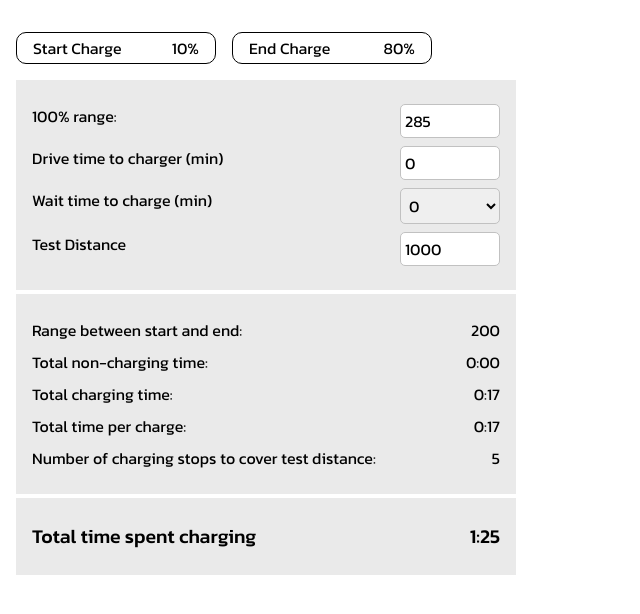
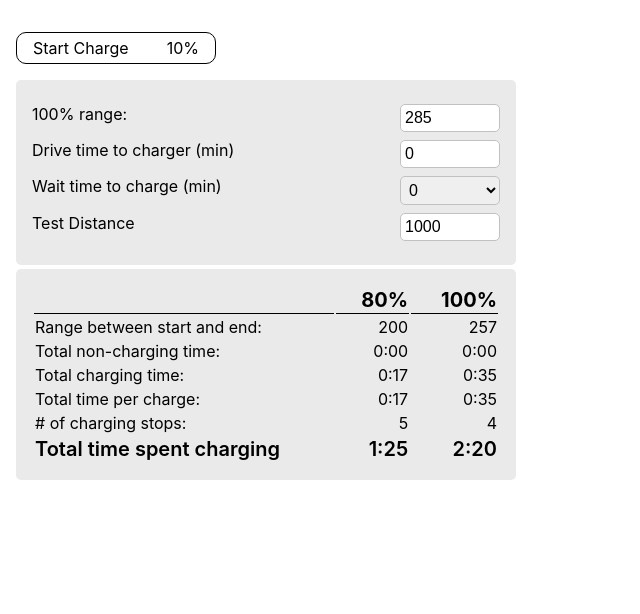
Before and after one commit to aokorodu/EVChargeTime, a React (Create React App) app in the folder ev-chargetime/: page / in a window 1280 px wide. Shown: the top 614 px of the page, without its empty margins (0-640 px from the left). Built offline with nearby package versions, Linux system fonts and the light colour scheme.

Commit message:
show both 80 and 100 percent

```diff
--- a/ev-chargetime/src/App.css
+++ b/ev-chargetime/src/App.css
@@ -1,7 +1,9 @@
 @import url("https://fonts.googleapis.com/css2?family=Kanit:wght@100;200;300;400;500;600;700;800;900&display=swap");
 
+:root {
+  --borderRadius: 5px;
+}
 * {
-  font-family: "Kanit", sans-serif;
   box-sizing: border-box;
 }
 .App {
@@ -30,6 +32,7 @@
   width: 90%;
   max-width: 500px;
   margin-top: 0.25rem;
+  border-radius: var(--borderRadius);
 }
 
 .inputStuff,
@@ -46,7 +49,7 @@ input {
   font-size: 1rem;
   color: black;
   border: 1px solid #c1c1c1;
-  border-radius: 5px;
+  border-radius: var(--borderRadius);
   padding: 0.25rem;
   width: 100px;
 }
@@ -54,7 +57,7 @@ input {
 select {
   font-size: 1rem;
   border: 1px solid #c1c1c1;
-  border-radius: 5px;
+  border-radius: var(--borderRadius);
   padding: 0.25rem;
   width: 100px;
 }
@@ -63,3 +66,32 @@ select {
   font-weight: 500;
   font-size: 1.22rem;
 }
+
+.chartHolder {
+  width: 100%;
+  max-width: 500px;
+  height: 500px;
+  margin-top: 0.25rem;
+  border-radius: var(--borderRadius);
+  overflow: hidden;
+}
+
+table {
+  width: 100%;
+}
+th {
+  border-bottom: 1px solid black;
+  text-align: right;
+}
+td:first-child {
+  width: 300px;
+  text-align: left;
+}
+td {
+  text-align: right;
+}
+
+tr:last-child {
+  font-size: 1.25rem;
+  font-weight: 600;
+}
--- a/ev-chargetime/src/App.tsx
+++ b/ev-chargetime/src/App.tsx
@@ -2,24 +2,27 @@ import React, { useEffect, useState } from 'react';
 import './App.css';
 import Selector from './components/Selector';
 import CustomSelector from './components/CustomSelector';
+import Chart from './components/Chart';
 
 function App() {
   const chargeCurve = [2.36, 2.07, 2.07, 2.07, 2.53, 2.85, 3.3, 18]
   const defaultRange: Number = 285;
+
   const [startcharge, setStartCharge] = useState(10);
-  const [endcharge, setEndCharge] = useState(80);
+  //const [endcharge, setEndCharge] = useState(80);
   const [range, setRange] = useState(defaultRange);
   const [driveTime, setDriveTime] = useState(0);
   const [waitTime, setWaitTime] = useState(0);
-  const [totalTimePer, setTotalTimePer] = useState(0);
+  const [totalTimePerFull, setTotalTimePerFull] = useState(0);
+  const [totalTimePerNotFull, setTotalTimePerNotFull] = useState(0);
   const [testDistance, setTestDistance] = useState(1000)
 
   useEffect(() => {
     recalculate();
-  }, [startcharge, endcharge, range, driveTime, waitTime, testDistance])
+  }, [startcharge, range, driveTime, waitTime, testDistance])
 
 
-  const calculateTime = () => {
+  const calculateTime = (endcharge: number) => {
 
     const chargeTime = getChargingTime(startcharge, endcharge);
     const totalTime = chargeTime + driveTime + waitTime;
@@ -28,15 +31,12 @@ function App() {
   }
 
   const recalculate = () => {
-    setTotalTimePer(calculateTime())
+    setTotalTimePerNotFull(calculateTime(80));
+    setTotalTimePerFull(calculateTime(100))
   }
   const changeStart = (e: String) => {
     const num = Number(e);
     setStartCharge(num);
-  }
-
-  const changeEnd = (e: String) => {
-    setEndCharge(Number(e));
   }
 
   const waitEnd = (e: String) => {
@@ -56,15 +56,16 @@ function App() {
     return Math.round(sum)
   }
 
-  const getNumberOfChargingSessions = (): number => {
+  const getNumberOfChargingSessions = (endcharge: number): number => {
     const dist = Math.round((endcharge - startcharge) / 100 * Number(range));
     const num = Math.ceil(testDistance / dist);
 
     return num;
   }
 
-  const getTotalTimeSpentCharging = (): string => {
-    const num = getNumberOfChargingSessions();
+  const getTotalTimeSpentCharging = (endcharge: number): string => {
+    const num = getNumberOfChargingSessions(endcharge);
+    const totalTimePer = endcharge == 80 ? totalTimePerNotFull : totalTimePerFull;
     const totalMinutes = Math.round(num * totalTimePer);
 
     const str = getTimeString(totalMinutes)
@@ -84,8 +85,6 @@ function App() {
       <div className='controls'>
         <div className='chargeLevelControls'>
           <CustomSelector label="Start Charge" value={10} valueOptions={[10, 20, 30, 40, 50]} callback={changeStart} suffix='%' />
-
-          <CustomSelector label='End Charge' value={80} valueOptions={[80, 100]} callback={changeEnd} suffix='%' />
         </div>
         <div className='dynamicNumbers'>
 
@@ -106,36 +105,89 @@ function App() {
 
 
         <div className='resultNumbers'>
-          <div className='dataStuff'>
+          <table>
+            <thead>
+              <tr>
+                <th></th>
+                <th>80%</th>
+                <th>100%</th>
+              </tr>
+            </thead>
+            <tr>
+              <td>Range between start and end:</td>
+              <td>{Math.round((80 - startcharge) / 100 * Number(range))}</td>
+              <td>{Math.round((100 - startcharge) / 100 * Number(range))}</td>
+            </tr>
+
+            <tr>
+              <td>Total non-charging time:</td>
+              <td>{getTimeString(driveTime + waitTime)}</td>
+              <td>{getTimeString(driveTime + waitTime)}</td>
+            </tr>
+
+            <tr>
+              <td>Total charging time: </td>
+              <td>{getTimeString(getChargingTime(startcharge, 80))}</td>
+              <td>{getTimeString(getChargingTime(startcharge, 100))}</td>
+            </tr>
+
+            <tr>
+              <td>Total time per charge: </td>
+              <td>{getTimeString(totalTimePerNotFull)}</td>
+              <td>{getTimeString(totalTimePerFull)}</td>
+            </tr>
+
+            <tr>
+              <td># of charging stops:</td>
+              <td>{getNumberOfChargingSessions(80)}</td>
+              <td>{getNumberOfChargingSessions(100)}</td>
+            </tr>
+
+            <tr>
+              <td>Total time spent charging</td>
+              <td>{getTotalTimeSpentCharging(80)}</td>
+              <td>{getTotalTimeSpentCharging(100)}</td>
+            </tr>
+
+          </table>
+          {/* <div className='dataStuff'>
             <div>Range between start and end:</div>
-            <div>{Math.round((endcharge - startcharge) / 100 * Number(range))}</div>
-          </div>
-          <div className='dataStuff'>
+            <div>{Math.round((80 - startcharge) / 100 * Number(range))}</div>
+            <div>{Math.round((100 - startcharge) / 100 * Number(range))}</div>
+          </div> */}
+          {/* <div className='dataStuff'>
             <div>Total non-charging time: </div>
             <div>{getTimeString(driveTime + waitTime)}</div>
-          </div>
-          <div className='dataStuff'>
+          </div> */}
+          {/* <div className='dataStuff'>
             <div>Total charging time: </div>
-            <div>{getTimeString(getChargingTime(startcharge, endcharge))}</div>
-          </div>
-          <div className='dataStuff'>
+            <div>{getTimeString(getChargingTime(startcharge, 80))}</div>
+            <div>{getTimeString(getChargingTime(startcharge, 100))}</div>
+          </div> */}
+          {/* <div className='dataStuff'>
             <div>Total time per charge: </div>
-            <div>{getTimeString(totalTimePer)}</div>
-          </div>
-          <div className='dataStuff'>
+            <div>{getTimeString(totalTimePerNotFull)}</div>
+            <div>{getTimeString(totalTimePerFull)}</div>
+          </div> */}
+          {/* <div className='dataStuff'>
             <div>Number of charging stops to cover test distance:</div>
-            <div>{getNumberOfChargingSessions()}</div>
-          </div>
+            <div>{getNumberOfChargingSessions(80)}</div>
+            <div>{getNumberOfChargingSessions(100)}</div>
+          </div> */}
 
         </div>
 
-        <div className='resultNumbers'><div className='dataStuff bold'>
+        {/* <div className='resultNumbers'><div className='dataStuff bold'>
           <div>Total time spent charging</div>
-          <div>{getTotalTimeSpentCharging()}</div>
-        </div></div>
+          <div>{getTotalTimeSpentCharging(80)}</div>
+          <div>{getTotalTimeSpentCharging(100)}</div>
+        </div></div> */}
 
+        <div className='chartHolder'>
+          {/* <Chart /> */}
+        </div>
+      </div>
 
-      </div>
 
 
     </>
--- /dev/null
+++ b/ev-chargetime/src/components/Chart/index.tsx
@@ -0,0 +1,25 @@
+type ChartProps = {
+    time: number,
+    distance: number;
+}
+const Chart = ({ time, distance }: ChartProps) => {
+
+    const drawLines = () => {
+        const p1 = {
+            x: 0,
+            y: 0
+        }
+
+        const p2 = {
+            x: 500,
+            y: 500
+        }
+    }
+    return (
+        <svg viewBox="0 0 500 500">
+            <rect x="0" y="0" width="500" height="500" fill="blue" />
+        </svg>
+    );
+}
+
+export default Chart
```
